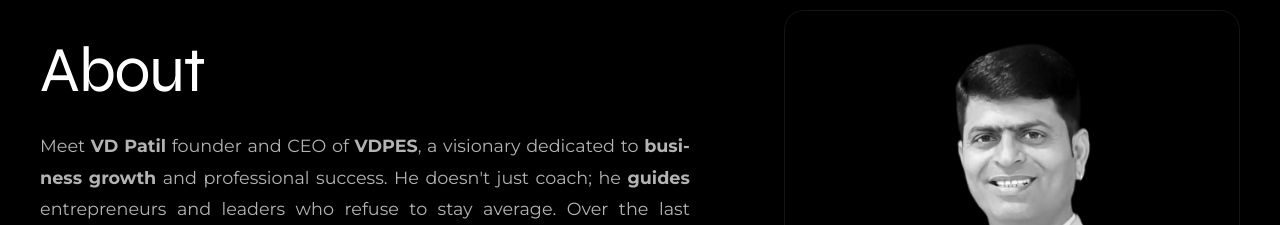
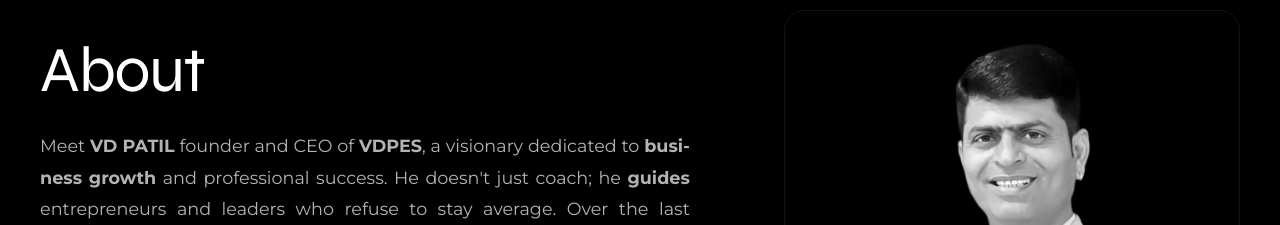
Before and after one commit to panu-27/Portfolio-vd, a Next.js app: page / in a window 1280 px wide. Shown: the part 880-1105 px from the top of the page. Built offline with nearby package versions, Linux system fonts and the light colour scheme; a web font is replaced by a local one.

Commit message:
name chages

```diff
--- a/src/app/blog/[postId]/layout.js
+++ b/src/app/blog/[postId]/layout.js
@@ -1,13 +1,13 @@
 export const metadata = {
   title: {
-    default: 'Blog | VD Patil',
-    template: '%s | VD Patil Blog',
+    default: 'Blog | VD PATIL',
+    template: '%s | VD PATIL Blog',
   },
   description:
-    'Read insights on leadership, mindset, wealth psychology, sales, and peak performance from VD Patil — master coach and business consultant.',
+    'Read insights on leadership, mindset, wealth psychology, sales, and peak performance from VD PATIL — master coach and business consultant.',
   openGraph: {
     type: 'article',
-    siteName: 'VD Patil',
+    siteName: 'VD PATIL',
   },
 };
 
--- a/src/app/blog/[postId]/page.js
+++ b/src/app/blog/[postId]/page.js
@@ -14,7 +14,7 @@
         summary: 'Discover the critical traits that separate average managers from visionary leaders who multiply their team\'s output.',
         date: 'Apr 05, 2026',
         category: 'Leadership',
-        author: 'VD Patil',
+        author: 'VD PATIL',
         readTime: '6 min read',
         heroAccent: '#0034FE',
         content: [
@@ -36,7 +36,7 @@
         summary: 'Most entrepreneurs set goals that limit their potential. Learn the alternative framework for exponential growth.',
         date: 'Mar 28, 2026',
         category: 'Mindset',
-        author: 'VD Patil',
+        author: 'VD PATIL',
         readTime: '5 min read',
         heroType: 'gradient',
         heroAccent: '#aaaaaa',
@@ -53,7 +53,7 @@
         summary: 'Wealth is not just about financial systems; it\'s about the psychological frameworks that attract and sustain it.',
         date: 'Mar 15, 2026',
         category: 'Wealth',
-        author: 'VD Patil',
+        author: 'VD PATIL',
         readTime: '8 min read',
         heroType: 'gradient',
         heroAccent: '#cccccc',
@@ -68,7 +68,7 @@
         summary: 'You cannot scale if you are the bottleneck. A mastery guide on effective delegation without losing quality.',
         date: 'Feb 20, 2026',
         category: 'Systems',
-        author: 'VD Patil',
+        author: 'VD PATIL',
         readTime: '7 min read',
         heroType: 'gradient',
         heroAccent: '#333333',
@@ -84,7 +84,7 @@
         summary: 'A structured timeline for optimizing your energy, focus, and productivity to achieve world-class results.',
         date: 'Jan 15, 2026',
         category: 'Performance',
-        author: 'VD Patil',
+        author: 'VD PATIL',
         readTime: '10 min read',
         heroType: 'gradient',
         heroAccent: '#555555',
@@ -99,7 +99,7 @@
         summary: 'How to command the room and close massive deals through authenticity, high-value signaling, and ethical persuasion.',
         date: 'Jan 05, 2026',
         category: 'Sales',
-        author: 'VD Patil',
+        author: 'VD PATIL',
         readTime: '8 min read',
         heroType: 'gradient',
         heroAccent: '#777777',
--- a/src/app/event/[eventId]/layout.js
+++ b/src/app/event/[eventId]/layout.js
@@ -1,13 +1,13 @@
 export const metadata = {
   title: {
-    default: 'Events | VD Patil',
-    template: '%s | VD Patil Events',
+    default: 'Events | VD PATIL',
+    template: '%s | VD PATIL Events',
   },
   description:
-    'Attend world-class live events, summits, masterclasses, and retreats hosted by VD Patil — experience transformational leadership and peak performance.',
+    'Attend world-class live events, summits, masterclasses, and retreats hosted by VD PATIL — experience transformational leadership and peak performance.',
   openGraph: {
     type: 'website',
-    siteName: 'VD Patil',
+    siteName: 'VD PATIL',
   },
 };
 
--- a/src/app/event/[eventId]/page.js
+++ b/src/app/event/[eventId]/page.js
@@ -15,7 +15,7 @@
         date: "August 15, 2026",
         location: "New York, USA",
         attendees: "500+ Leaders",
-        organizer: "VD Patil Education System",
+        organizer: "VD PATIL Education System",
         heroAccent: '#0034FE',
         gallery: [
             "https://images.unsplash.com/photo-1540575467063-178a50c2df87?w=1600&h=600&fit=crop&q=80",
@@ -45,7 +45,7 @@
         date: "September 10, 2026",
         location: "London, UK",
         attendees: "200+ Executives",
-        organizer: "VD Patil",
+        organizer: "VD PATIL",
         heroAccent: '#aaaaaa',
         gallery: [
             "https://images.unsplash.com/photo-1552664730-d307ca884978?w=1600&h=600&fit=crop&q=80",
@@ -66,7 +66,7 @@
         date: "October 05, 2026",
         location: "Bali, Indonesia",
         attendees: "50 Exclusive Seats",
-        organizer: "VD Patil Elite",
+        organizer: "VD PATIL Elite",
         heroAccent: '#cccccc',
         gallery: [
             "https://images.unsplash.com/photo-1540575467063-178a50c2df87?w=1600&h=600&fit=crop&q=80",
@@ -87,7 +87,7 @@
         date: "November 12, 2026",
         location: "Dubai, UAE",
         attendees: "800+ Sales Professionals",
-        organizer: "VD Patil Education System",
+        organizer: "VD PATIL Education System",
         heroAccent: '#333333',
         gallery: [
             "https://images.unsplash.com/photo-1540575467063-178a50c2df87?w=1600&h=600&fit=crop&q=80",
@@ -108,7 +108,7 @@
         date: "December 01, 2026",
         location: "Singapore",
         attendees: "150 Founders",
-        organizer: "VD Patil",
+        organizer: "VD PATIL",
         heroAccent: '#555555',
         gallery: [
             "https://images.unsplash.com/photo-1540575467063-178a50c2df87?w=1600&h=600&fit=crop&q=80",
@@ -129,7 +129,7 @@
         date: "January 20, 2027",
         location: "Mumbai, India",
         attendees: "2000+ Attendees",
-        organizer: "VD Patil Events",
+        organizer: "VD PATIL Events",
         heroAccent: '#777777',
         gallery: [
             "https://images.unsplash.com/photo-1540575467063-178a50c2df87?w=1600&h=600&fit=crop&q=80",
--- a/src/components/About.js
+++ b/src/components/About.js
@@ -162,12 +162,12 @@
                     <h2 className="about-title">About</h2>
                     <p className="about-desc">
                         {/* Desktop & Tablet paragraph */}
-                        Meet <strong>VD Patil</strong> founder and CEO of <strong>VDPES</strong>, a visionary dedicated to <strong>business growth</strong> and professional success. He doesn't just coach; he <strong>guides</strong> entrepreneurs and leaders who refuse to stay average. Over the last decade, his philosophy has joined <strong>smart business strategy</strong> with clear life goals, creating a trusted standard of excellence that is both practical and measurable. By removing <strong>internal bottlenecks</strong> and building strong mental frameworks, he empowers leaders to cross traditional growth limits. His mission is <strong>Health, Wealth and Happiness</strong>, ensuring that every decision made is a calculated step toward <strong>global impact</strong> and long-term legacy.
+                        Meet <strong>VD PATIL</strong> founder and CEO of <strong>VDPES</strong>, a visionary dedicated to <strong>business growth</strong> and professional success. He doesn't just coach; he <strong>guides</strong> entrepreneurs and leaders who refuse to stay average. Over the last decade, his philosophy has joined <strong>smart business strategy</strong> with clear life goals, creating a trusted standard of excellence that is both practical and measurable. By removing <strong>internal bottlenecks</strong> and building strong mental frameworks, he empowers leaders to cross traditional growth limits. His mission is <strong>Health, Wealth and Happiness</strong>, ensuring that every decision made is a calculated step toward <strong>global impact</strong> and long-term legacy.
                     </p>
 
                     {/* Mobile-only shorter paragraph */}
                     <p className="about-desc-mobile">
-                        Meet <strong>VD Patil</strong> founder and CEO of <strong>VDPES</strong>, dedicated to <strong>business growth</strong> and success. He doesn't just coach; he <strong>guides</strong> entrepreneurs who refuse to settle. His philosophy joins <strong>smart business strategy</strong> with clear life goals, empowering leaders toward <strong>Health, Wealth and Happiness</strong> with lasting legacy.
+                        Meet <strong>VD PATIL</strong> founder and CEO of <strong>VDPES</strong>, dedicated to <strong>business growth</strong> and success. He doesn't just coach; he <strong>guides</strong> entrepreneurs who refuse to settle. His philosophy joins <strong>smart business strategy</strong> with clear life goals, empowering leaders toward <strong>Health, Wealth and Happiness</strong> with lasting legacy.
                     </p>
 
                     <div className="social-grid">
@@ -182,7 +182,7 @@
                 <div className="about-image-wrapper">
                     <Image
                         src="/coach-hero.png"
-                        alt="VD Patil"
+                        alt="VD PATIL"
                         className="about-image"
                         width={800}
                         height={1000}
--- a/src/components/Consultancy.js
+++ b/src/components/Consultancy.js
@@ -179,7 +179,7 @@
                 <div className="cons-image-wrapper">
                     <Image
                         src="/coach-hero.png"
-                        alt="VD Patil Consulting"
+                        alt="VD PATIL Consulting"
                         className="cons-image"
                         width={800}
                         height={1000}
--- a/src/components/ContactForm.js
+++ b/src/components/ContactForm.js
@@ -13,7 +13,7 @@
     {
         icon: <MapPin size={18} />,
         label: "Office Address",
-        value: "VD Patil Education System,\nPune, Maharashtra, India",
+        value: "VD PATIL Education System,\nPune, Maharashtra, India",
         link: "https://maps.google.com/?q=Pune,Maharashtra,India",
         linkLabel: "Get Directions"
     },
--- a/src/components/JoinCommunity.js
+++ b/src/components/JoinCommunity.js
@@ -143,7 +143,7 @@
                 </h2>
 
                 <p className="jc-desc">
-                    Join VD Patil’s private community for business tips,
+                    Join VD PATIL’s private community for business tips,
                     life advice, and team updates. No spam, just value.
                 </p>
 
--- a/src/components/Navbar.js
+++ b/src/components/Navbar.js
@@ -276,7 +276,7 @@
         <nav className={`nb-bar${scrolled ? " scrolled" : ""}${isOpen ? " menu-open" : ""}`}>
 
           <Link href="#home" className="nb-brand" aria-label="Home">
-            {/* <img src="/logo.png" alt="VD Patil Logo" className="nb-logo-img" />
+            {/* <img src="/logo.png" alt="VD PATIL Logo" className="nb-logo-img" />
             <div className="nb-brand-text">
               <span className="nb-logo-title">VD PATIL</span>
             </div> */}
--- /dev/null
+++ b/update_patil.js
@@ -0,0 +1,29 @@
+const fs = require('fs');
+const path = require('path');
+
+function walk(dir) {
+    let results = [];
+    const list = fs.readdirSync(dir);
+    list.forEach(file => {
+        file = path.resolve(dir, file);
+        const stat = fs.statSync(file);
+        if (stat && stat.isDirectory()) {
+            results = results.concat(walk(file));
+        } else {
+            if (file.endsWith('.js') || file.endsWith('.jsx')) {
+                results.push(file);
+            }
+        }
+    });
+    return results;
+}
+
+const files = walk('c:/Users/Pranav/Desktop/VD PATIL PORTFOLIO/src');
+files.forEach(file => {
+    const content = fs.readFileSync(file, 'utf8');
+    const replaced = content.replace(/Patil/g, 'PATIL');
+    if (content !== replaced) {
+        fs.writeFileSync(file, replaced);
+        console.log(`Updated ${file}`);
+    }
+});
```
Also changed, not shown: src/app/layout.js (+9 -9 lines), src/components/ContactFaq.js (+7 -7 lines).
